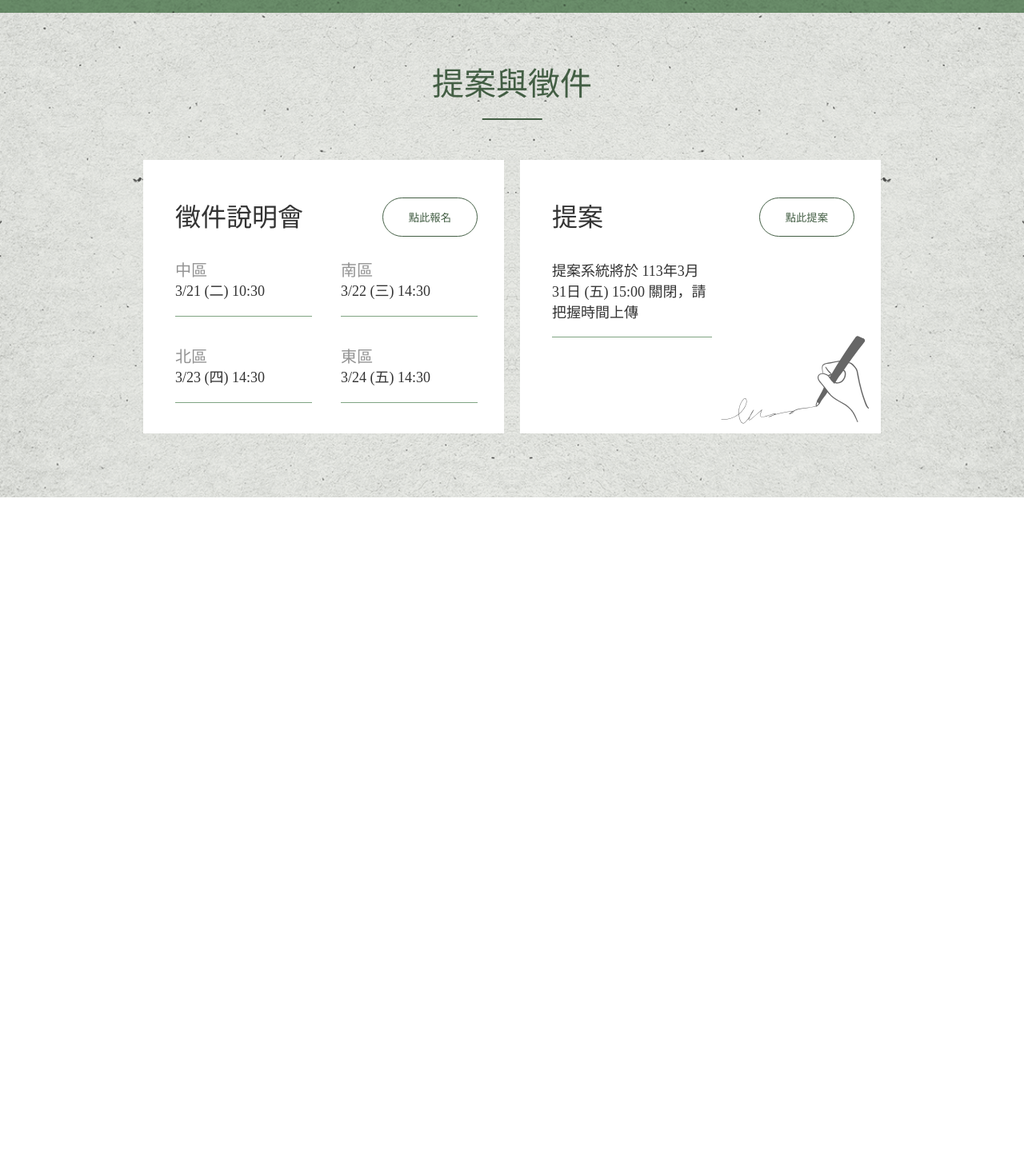
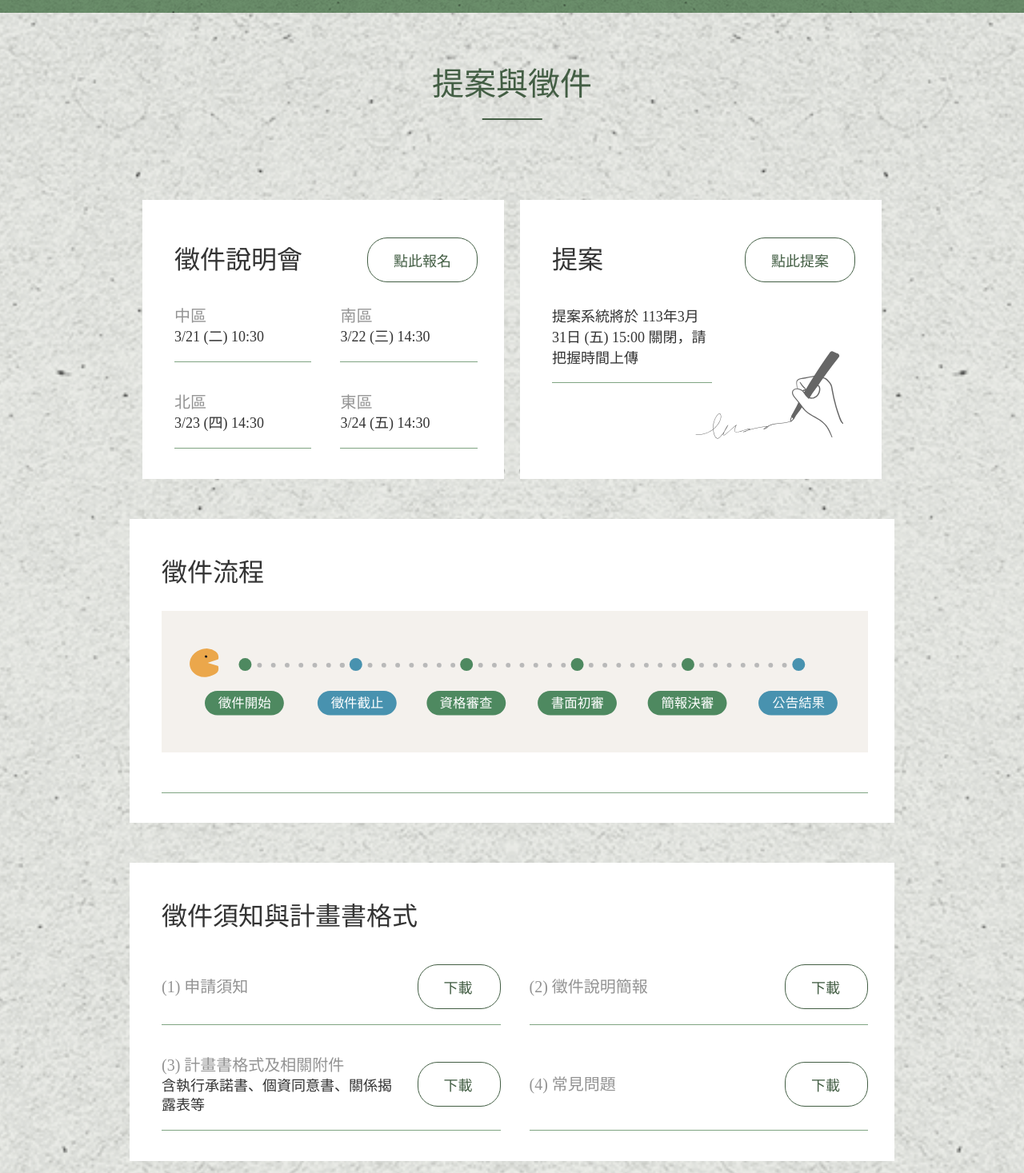
Before and after one commit to Amelia-H-hub/vue-layout-rwd-practice, a Vue app: page / in a window 1280 px wide. Shown: the part 2222-3689 px from the top of the page at 80% size. Before the commit the page ends 2844 px from the top, so only its background shows below. Built offline with nearby package versions, Linux system fonts and the light colour scheme; the HTML template or start-up script is replaced by a standard one; a web font is replaced by a local one.

Commit message:
完成徵件流程 & 徵件須知切版 & RWD

```diff
--- a/src/components/Proposal.vue
+++ b/src/components/Proposal.vue
@@ -17,18 +17,43 @@ const schedule = [
     time: '3/24 (五) 14:30',
   },
 ];
+
+const downloads = [
+  {
+    name: '(1) 申請須知',
+    notes: null,
+    href: 'https://www.dropbox.com/sh/x2nbaddifkju5ig/AAC-ri4UuGQBst3HJzcb_x8Za?dl=0',
+  },
+  {
+    name: '(2) 徵件說明簡報',
+    notes: null,
+    href: 'https://www.dropbox.com/sh/g225jtj4j68j3fm/AABd_nc7s3SfPGZC7LB2YjMJa?dl=0',
+  },
+  {
+    name: '(3) 計畫書格式及相關附件',
+    notes: '含執行承諾書、個資同意書、關係揭露表等',
+    href: 'https://www.dropbox.com/sh/vwttq576hrg9z3w/AAD4XGBPgtyIfH7ZojMzs4uPa?dl=0',
+  },
+  {
+    name: '(4) 常見問題',
+    notes: null,
+    href: 'https://www.dropbox.com/sh/2v9xpw66q6q68q0/AAAf7tuyDdBOAmAqCY8miXo7a?dl=0',
+  },
+];
 </script>
 
 <template>
-  <div class="proposalContainer">
+  <div id="proposals" class="proposalContainer">
     <div class="proposalContainer__title">
-      <p>提案與徵件</p>
+      <p class="proposalContainer__title--text">提案與徵件</p>
     </div>
     <div class="proposalContainer__actions">
       <div class="proposalContainer__actions--card">
         <div class="proposalContainer__actions--card--header">
           <p>徵件說明會</p>
-          <button>點此報名</button>
+          <a href="https://tier.surveycake.biz/s/8R06a" target="blank" rel="noopener noreferrer">
+            點此報名
+          </a>
         </div>
         <div class="scheduleContainer">
           <div v-for="item in schedule" :key="item.location" class="scheduleContainer__schedule">
@@ -40,13 +65,38 @@ const schedule = [
       <div class="proposalContainer__actions--card">
         <div class="proposalContainer__actions--card--header">
           <p>提案</p>
-          <button>點此提案</button>
+          <a href="https://tier.surveycake.biz/s/7Rw6n" target="blank" rel="noopener noreferrer">
+            點此提案
+          </a>
         </div>
         <div class="proposalItem">
           <div class="proposalItem__content">
             <p>提案系統將於 113年3月31日 (五) 15:00 關閉，請把握時間上傳</p>
+          </div>
+          <div class="proposalItem__image">
             <img src="@/assets/images/插畫_提案.svg" />
           </div>
+        </div>
+      </div>
+    </div>
+    <div class="proposalContainer__process">
+      <p>徵件流程</p>
+      <div class="proposalContainer__process--image">
+        <img src="@/assets/images/web_chart.svg" class="proposalContainer__process--image--web" />
+        <img src="@/assets/images/mobile_chart.svg" class="proposalContainer__process--image--mobile" />
+      </div>
+    </div>
+    <div class="proposalContainer__reference">
+      <p class="proposalContainer__reference--text">徵件須知與計畫書格式</p>
+      <div class="downloadsContainer">
+        <div v-for="downloadItem in downloads" :key="downloadItem.name" class="downloadsContainer__download">
+          <div class="downloadsContainer__download--content">
+            <p class="downloadsContainer__download--content--name">{{ downloadItem.name }}</p>
+            <p class="downloadsContainer__download--content--notes">{{ downloadItem.notes }}</p>
+          </div>
+          <a :href="downloadItem.href" target="_blank" rel="noopener noreferrer">
+            下載
+          </a>
         </div>
       </div>
     </div>
@@ -64,17 +114,21 @@ const schedule = [
   flex-direction: column;
   justify-content: center;
   align-items: center;
+  gap: 50px;
   padding: 40px 28px;
   box-sizing: border-box;
+  scroll-margin-top: 47px;
 
   @include mq('tablet') {
     padding-top: 52px;
     padding-bottom: 60px;
+    scroll-margin-top: 58px;
   }
 
   @include mq('desktop') {
     padding-top: 64px;
     padding-bottom: 80px;
+    scroll-margin-top: 70px;
   }
 
   &__title {
@@ -82,7 +136,7 @@ const schedule = [
     justify-content: center;
     width: 100%;
 
-    p {
+    &--text {
       position: relative;
       font-family: CustomJf;
       font-size: $font-size-xxl;
@@ -136,8 +190,9 @@ const schedule = [
           line-height: 40px;
         }
 
-        button {
+        a {
           color: $system-green;
+          text-decoration: none;
           background: transparent;
           border: 1px solid $system-green;
           border-radius: 25px;
@@ -149,6 +204,65 @@ const schedule = [
           }
         }
       }
+    }
+  }
+
+  &__process {
+    width: 100%;
+    max-width: 956px;
+    background-color: #ffffff;
+    display: flex;
+    flex-direction: column;
+    padding: 47px 33px 37.5px 40px;
+    box-sizing: border-box;
+
+    p {
+      font-family: 'CustomJf';
+      font-size: 32px;
+      line-height: 40px;
+    }
+
+    &--image {
+      display: flex;
+      justify-content: center;
+      margin-top: 28px;
+      padding-bottom: 50px;
+      border-bottom: 1px solid #7fa482;
+
+      &--web {
+        display: none;
+        width: 100%;
+
+        @include mq('tablet') {
+          display: inline-block;
+          width: 100%;
+        }
+      }
+
+      &--mobile {
+        display: block;
+        width: 100%;
+
+        @include mq('tablet') {
+          display: none;
+        }
+      }
+    }
+  }
+
+  &__reference {
+    width: 100%;
+    max-width: 956px;
+    background-color: #ffffff;
+    display: flex;
+    flex-direction: column;
+    padding: 47px 33px 37.5px 40px;
+    box-sizing: border-box;
+
+    &--text {
+      font-family: 'CustomJf';
+      font-size: 32px;
+      line-height: 40px;
     }
   }
 }
@@ -184,18 +298,86 @@ const schedule = [
 .proposalItem {
   // position: relative;
   display: flex;
+  flex-direction: column;
   width: 100%;
 
   &__content {
     border-bottom: 1px solid #7fa482;
     padding-bottom: 19px;
-    max-width: 200px;
+    width: 100%;
+
+    @include mq('tablet-s') {
+      max-width: calc(100% - 170px);
+    }
+
+    @include mq('tablet-l') {
+      max-width: 200px;
+    }
   }
 
-  img {
-    position: absolute;
-    right: 0;
-    bottom: 0;
+  &__image {
+    position: relative;
+    display: flex;
+    justify-content: end;
+
+    @include mq('tablet-l') {
+      position: absolute;
+      right: 33px;
+      bottom: 37.5px;
+    }
+  }
+}
+
+.downloadsContainer {
+  margin-top: 40px;
+  display: flex;
+  flex-wrap: wrap;
+  gap: 36px;
+
+  &__download {
+    border-bottom: 1px solid #7fa482;
+    padding-bottom: 19px;
+    display: flex;
+    justify-content: space-between;
+    align-items: center;
+    gap: 20px;
+    flex: 1 1 100%;
+
+    @include mq('tablet') {
+      flex: 0 1 calc(50% - 18px);
+    }
+
+    &--content {
+      display: flex;
+      flex-direction: column;
+
+      &--name {
+        font-family: 'CustomNotoSansTC';
+        font-size: $font-size-l;
+        line-height: 28px;
+        color: #939393;
+      }
+
+      &--notes {
+        font-family: 'CustomNotoSansTC';
+        line-height: 24px;
+      }
+    }
+
+    a {
+      color: $system-green;
+      text-decoration: none;
+      background: transparent;
+      border: 1px solid $system-green;
+      border-radius: 25px;
+      padding: 14px 32px;
+      min-width: 38px;
+
+      &:hover {
+        background-color: #4e8960;
+        color: #ffffff;
+      }
+    }
   }
 }
 </style>
```
Also changed, not shown: src/assets/images/mobile_chart.svg (added), src/assets/images/web_chart.svg (added).
